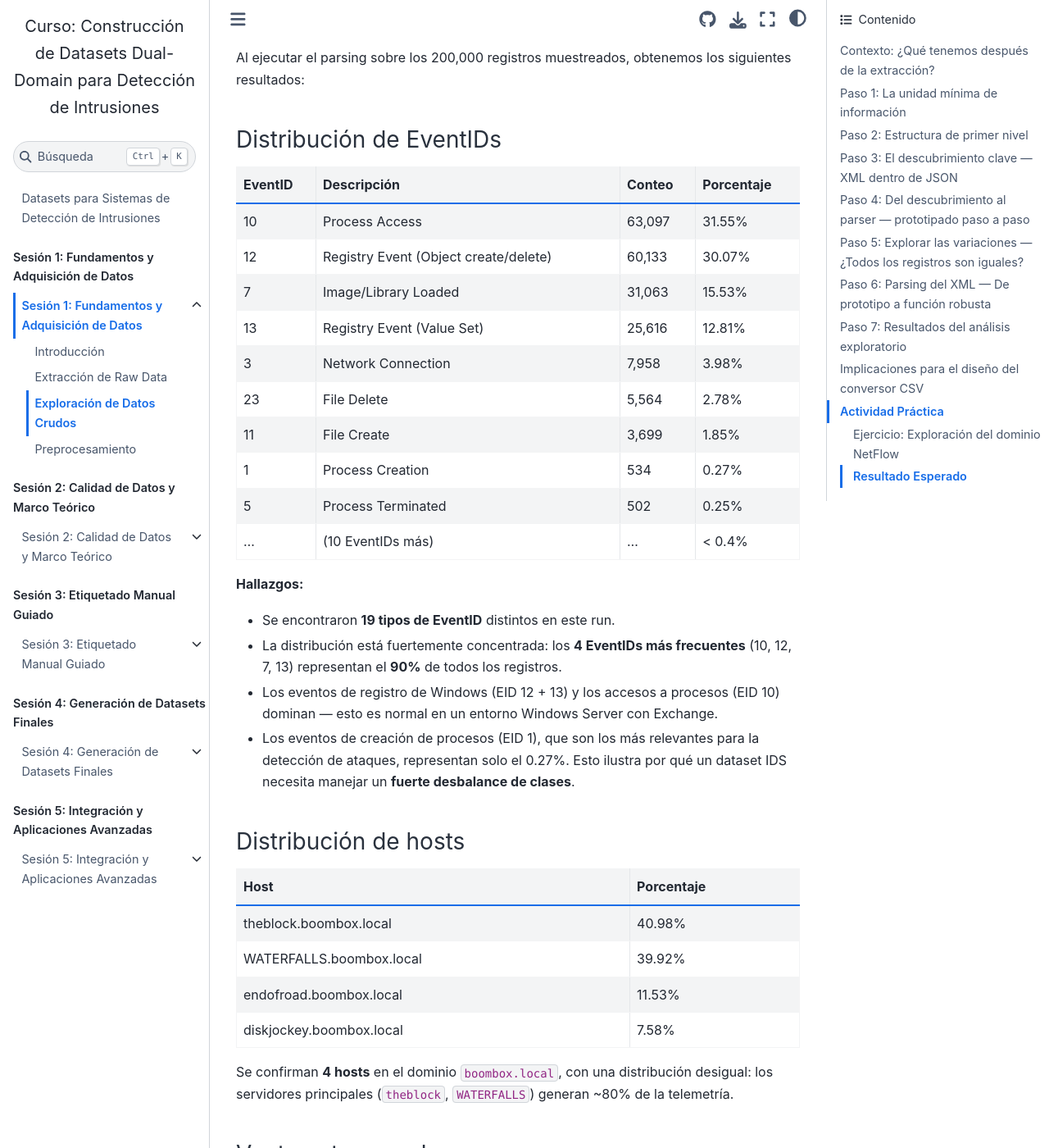
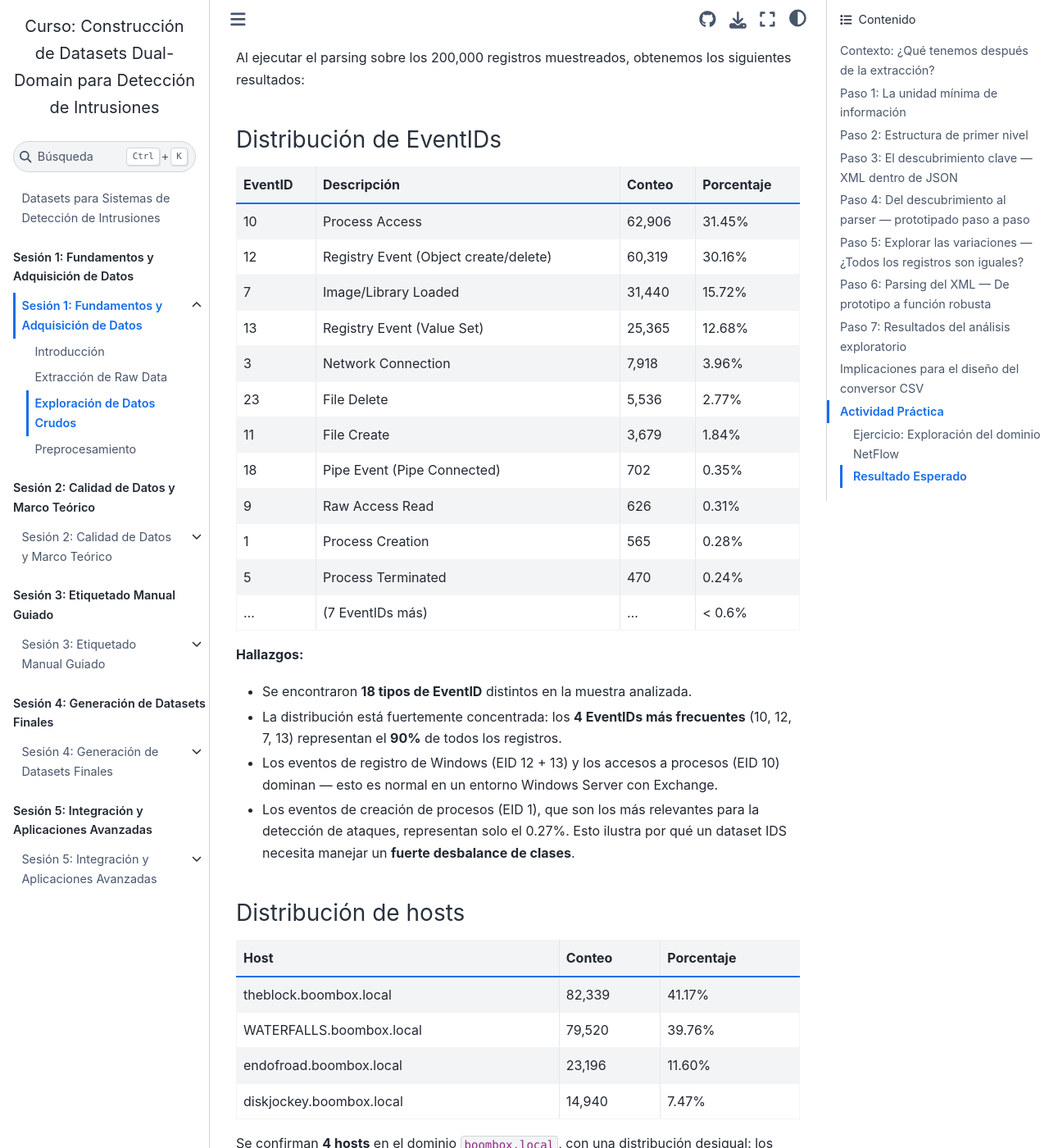
Before and after one commit to ollerenac/curso2026, a Jupyter Book: the page built from sesion-1/3-exploracion-datos-crudos.md, in a window 1280 px wide and 1400 px high, scrolled down 10266 px. Shown: the whole window at 82% size. Built offline with Jupyter Book 1.0.4 settings and Sphinx 7.4.7 and the Sphinx Book theme 1.1.4, drawn with Linux system fonts in a browser that asks for light colours; some of the changed text lies outside the part shown.

Commit message:
Update Paso 7 tables with real notebook output data
- EventID distribution: updated counts/percentages, expanded to 11 rows, 18 types
- Host distribution: added count column, updated percentages
- Parsing success: 199,995/200,000 with 5 errors

Co-Authored-By: Claude Opus 4.6 <noreply@anthropic.com>

```diff
--- a/sesion-1/3-exploracion-datos-crudos.md
+++ b/sesion-1/3-exploracion-datos-crudos.md
@@ -418,32 +418,34 @@ Al ejecutar el parsing sobre los 200,000 registros muestreados, obtenemos los si
 
 | EventID | Descripción | Conteo | Porcentaje |
 |---------|------------|--------|------------|
-| 10 | Process Access | 63,097 | 31.55% |
-| 12 | Registry Event (Object create/delete) | 60,133 | 30.07% |
-| 7 | Image/Library Loaded | 31,063 | 15.53% |
-| 13 | Registry Event (Value Set) | 25,616 | 12.81% |
-| 3 | Network Connection | 7,958 | 3.98% |
-| 23 | File Delete | 5,564 | 2.78% |
-| 11 | File Create | 3,699 | 1.85% |
-| 1 | Process Creation | 534 | 0.27% |
-| 5 | Process Terminated | 502 | 0.25% |
-| ... | (10 EventIDs más) | ... | < 0.4% |
+| 10 | Process Access | 62,906 | 31.45% |
+| 12 | Registry Event (Object create/delete) | 60,319 | 30.16% |
+| 7 | Image/Library Loaded | 31,440 | 15.72% |
+| 13 | Registry Event (Value Set) | 25,365 | 12.68% |
+| 3 | Network Connection | 7,918 | 3.96% |
+| 23 | File Delete | 5,536 | 2.77% |
+| 11 | File Create | 3,679 | 1.84% |
+| 18 | Pipe Event (Pipe Connected) | 702 | 0.35% |
+| 9 | Raw Access Read | 626 | 0.31% |
+| 1 | Process Creation | 565 | 0.28% |
+| 5 | Process Terminated | 470 | 0.24% |
+| ... | (7 EventIDs más) | ... | < 0.6% |
 
 **Hallazgos:**
 
-- Se encontraron **19 tipos de EventID** distintos en este run.
+- Se encontraron **18 tipos de EventID** distintos en la muestra analizada.
 - La distribución está fuertemente concentrada: los **4 EventIDs más frecuentes** (10, 12, 7, 13) representan el **90%** de todos los registros.
 - Los eventos de registro de Windows (EID 12 + 13) y los accesos a procesos (EID 10) dominan — esto es normal en un entorno Windows Server con Exchange.
 - Los eventos de creación de procesos (EID 1), que son los más relevantes para la detección de ataques, representan solo el 0.27%. Esto ilustra por qué un dataset IDS necesita manejar un **fuerte desbalance de clases**.
 
 ### Distribución de hosts
 
-| Host | Porcentaje |
-|------|-----------|
-| theblock.boombox.local | 40.98% |
-| WATERFALLS.boombox.local | 39.92% |
-| endofroad.boombox.local | 11.53% |
-| diskjockey.boombox.local | 7.58% |
+| Host | Conteo | Porcentaje |
+|------|--------|-----------|
+| theblock.boombox.local | 82,339 | 41.17% |
+| WATERFALLS.boombox.local | 79,520 | 39.76% |
+| endofroad.boombox.local | 23,196 | 11.60% |
+| diskjockey.boombox.local | 14,940 | 7.47% |
 
 Se confirman **4 hosts** en el dominio `boombox.local`, con una distribución desigual: los servidores principales (`theblock`, `WATERFALLS`) generan ~80% de la telemetría.
 
@@ -459,8 +461,8 @@ La ejecución completa de este run de ataque APT duró aproximadamente **72 minu
 
 ### Tasa de éxito del parsing
 
-- Registros parseados correctamente: **199,998 / 200,000** (99.999%)
-- Errores de parsing: **2** registros con XML malformado
+- Registros parseados correctamente: **199,995 / 200,000** (100.0%)
+- Errores de parsing: **5** registros con XML malformado o ausente
 
 Esto confirma que la función `sanitize_xml` es necesaria (hay registros problemáticos), pero que la gran mayoría de los datos son estructuralmente correctos.
 
```
